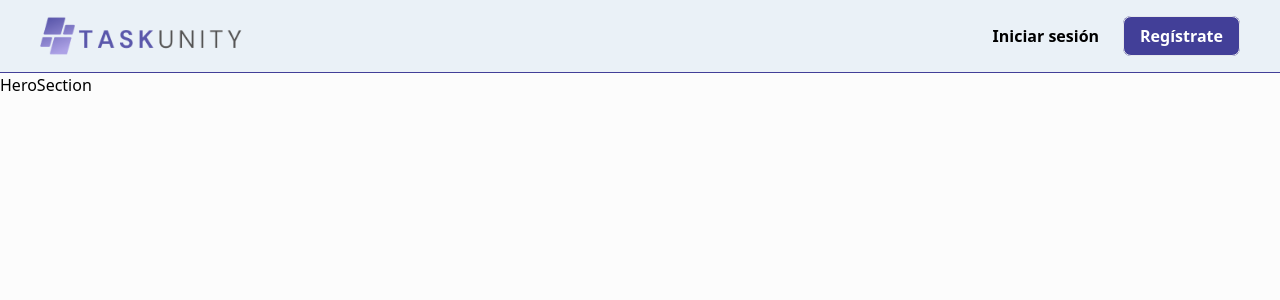
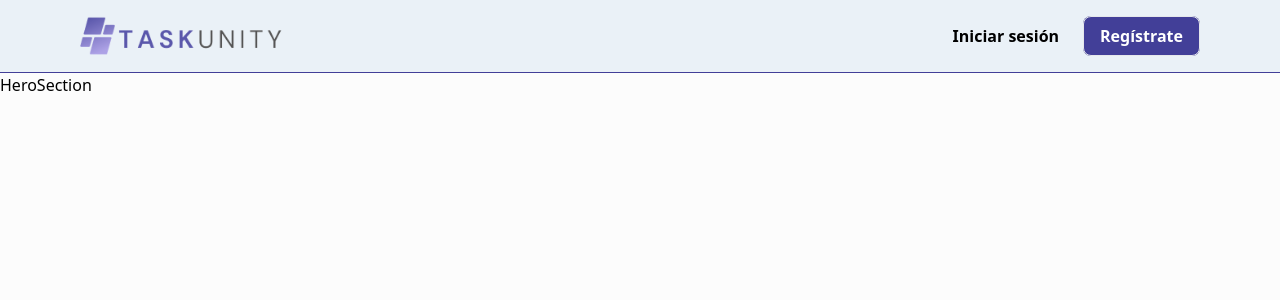
Before and after one commit to victorivanlopez/taskunity-app, a React (Vite) app in the folder frontend/: page / in a window 1280 px wide. Shown: the top 300 px of the page. Built offline with nearby package versions, Linux system fonts and the light colour scheme; no server answers.

Commit message:
Updated: styles

```diff
--- a/frontend/src/TaskUnity/components/HeaderLanding.jsx
+++ b/frontend/src/TaskUnity/components/HeaderLanding.jsx
@@ -2,14 +2,14 @@ import { Link } from 'react-router-dom';
 
 export const HeaderLanding = () => {
   return (
-    <header>
-      <nav className="bg-[#EAF1F7] border-[#423F98] border-b">
-        <div className="flex flex-wrap items-center justify-center md:justify-between gap-6 md:gap-0 mx-auto py-4 px-10">
+    <header className='bg-[#EAF1F7] border-[#423F98] border-b'>
+      <nav className="max-w-6xl mx-auto">
+        <div className="flex flex-wrap items-center justify-center md:justify-between gap-6 md:gap-0 py-4 mx-4 lg:px-0">
           <Link to={'/'}>
             <img src="/assets/taskunity-logo.png" className="h-10" alt="TaskUnity Logo" />
           </Link>
 
-          <ul className='flex gap-2 m-2 md:m-0'>
+          <ul className='flex gap-2 mx-2 lg:mx-0'>
             <li>
               <Link
                 to='/auth/login'
```
